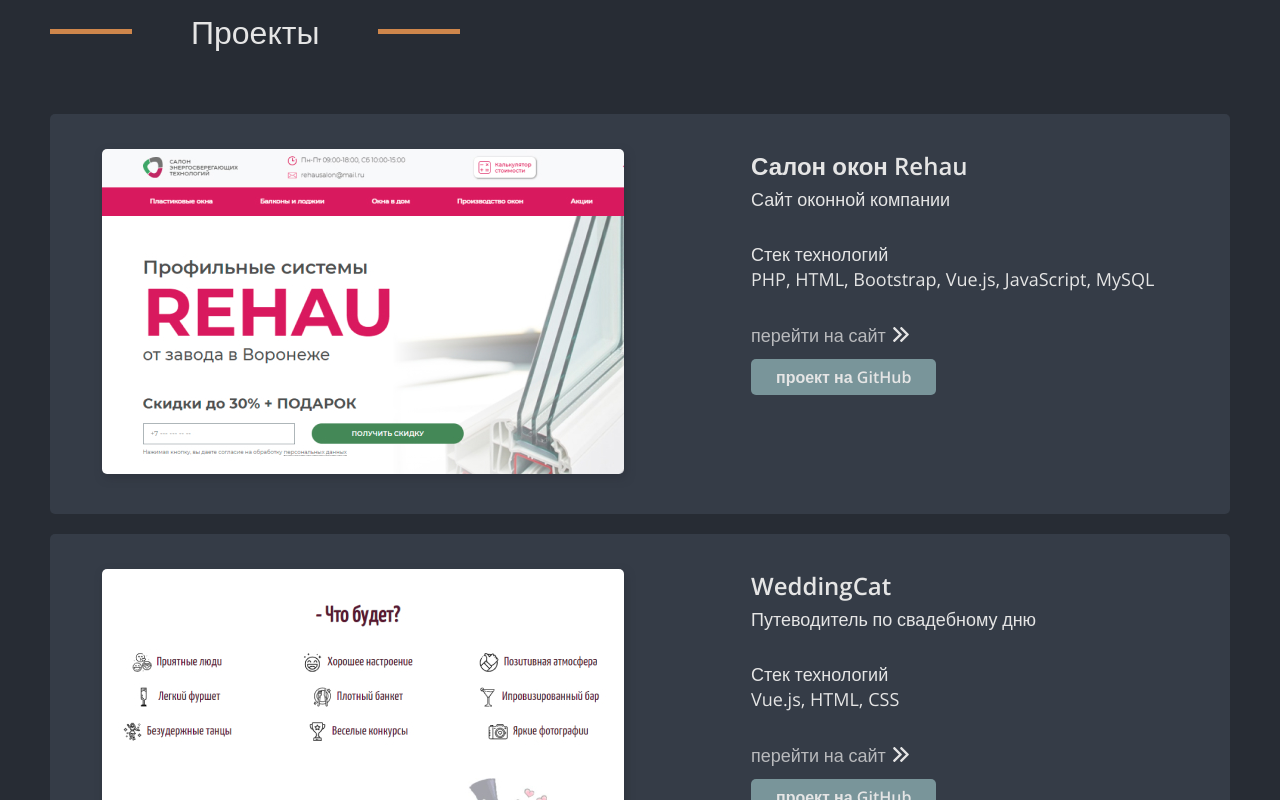
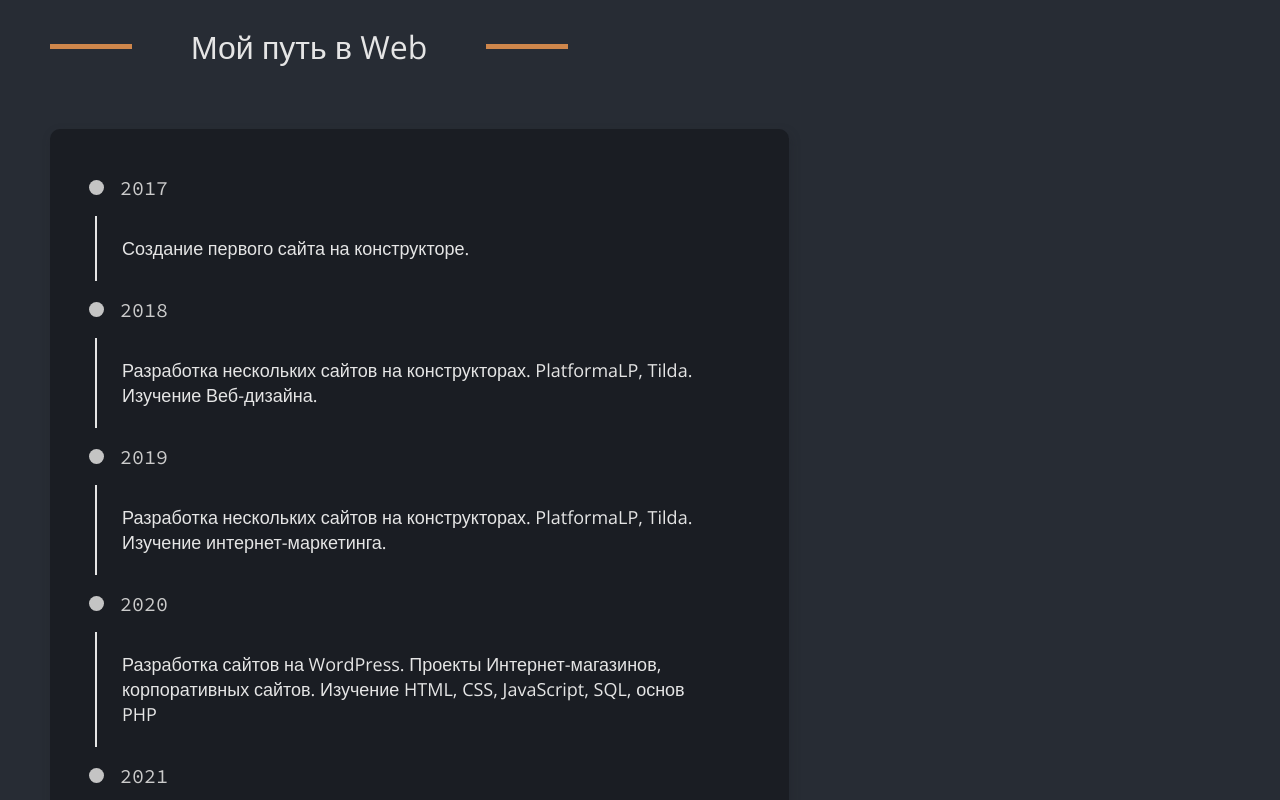
Before and after one commit to cla55ik/resume, a Vue app: page / in a window 1280 px wide. Shown: the part 1620-2420 px from the top of the page. Built offline with nearby package versions, Linux system fonts and the light colour scheme; what vue-yandex-metrika would draw is missing.

Commit message:
add MyWay component

```diff
--- a/src/App.vue
+++ b/src/App.vue
@@ -2,6 +2,7 @@
 
   <Head />
   <Resume/>
+  <MyWay/>
   <Projects/>
   <Footer/>
 </template>
@@ -13,13 +14,14 @@
 import Resume from '@/components/Resume.vue'
 import Projects from '@/components/Projects.vue'
 import Footer from '@/components/Footer.vue'
+import MyWay from '@/components/MyWay.vue'
 
 
 
 export default {
   name: 'App',
   components: {
-    Head, Resume,Projects,Footer
+    Head, Resume,Projects,Footer,MyWay,
   },
 
 }
--- a/src/components/Footer.vue
+++ b/src/components/Footer.vue
@@ -26,6 +26,7 @@
 
 <style scoped>
     .footer-wrapper{
+        background-color: #1A1D23;
         display: flex;
         flex-wrap: wrap;
         margin-top: 40px;
@@ -33,8 +34,10 @@
         font-weight: 300;
         font-size: 16px;
         line-height: 24px;
-
+        border-radius: 10px;
+        padding: 20px 25px;
         color: #E5E5E5;
+        filter: drop-shadow(2px 4px 5px rgba(26, 29, 35, 0.25));
     }
 
 
@@ -50,4 +53,11 @@
     }
 
 
+    @media screen and (min-width:1200px){
+        .footer-wrapper{
+            margin: 70px 0px 30px 0px;
+            padding: 30px 40px;
+        }
+    }
+
 </style>
--- a/src/components/Head.vue
+++ b/src/components/Head.vue
@@ -39,6 +39,10 @@
         @extend %d-flex;
         margin-top: 25px;
         align-items: center;
+        background-color: #1A1D23;
+        padding: 20px 25px;
+        border-radius: 10px;
+        filter: drop-shadow(2px 4px 5px rgba(26, 29, 35, 0.25));
     }
 
     .head-img-text .img img{
@@ -94,8 +98,12 @@
         }
 
         .head-img-text{
+            padding: 30px 40px;
 
-            margin-top: 90px;
+        }
+
+        .typewriter{
+            margin-top: 50px;
         }
 
 
--- /dev/null
+++ b/src/components/MyWay.vue
@@ -0,0 +1,133 @@
+<template>
+    <div class="projects-title-wrapper">
+    <div class="line-orange orange-left">
+        <hr size=5px width=80px align="left" color="#CE864B">
+    </div>
+    <div>
+        <h2>Мой путь в Web</h2>
+    </div>
+    <div class="line-orange orange-right">
+        <hr size=5px width=80px align="left" color="#CE864B">
+    </div>
+</div>
+<div class="steps-wrapper" >
+    <div v-for="(step, index) in steps" :key="index">
+        <div class="year">
+            <span>
+                <img src="@/assets/img/round.svg" alt="">
+            </span>
+            <span>
+                {{ step.year }}
+            </span>
+
+        </div>
+        <div class="desc">
+            {{ step.desc }}
+        </div>
+    </div>
+
+</div>
+
+</template>
+
+<script>
+export default {
+    data: function(){
+        return{
+            steps:[
+                {year:2017, desc:'Создание первого сайта на конструкторе.'},
+                {year:2018, desc:'Разработка нескольких сайтов на конструкторах. PlatformaLP, Tilda. Изучение Веб-дизайна.'},
+                {year:2019, desc:'Разработка нескольких сайтов на конструкторах. PlatformaLP, Tilda. Изучение интернет-маркетинга.'},
+                {year:2020, desc:'Разработка сайтов на WordPress. Проекты Интернет-магазинов, корпоративных сайтов. Изучение HTML, CSS, JavaScript, SQL, основ PHP '},
+                {year:2021, desc:'Проекты Интернет-магазинов, корпоративных сайтов. Продолжение изучения HTML, CSS, JavaScript, PHP. Изучение Bootstrap, Yii2, Vue.js, sass, scss'}
+            ]
+        }
+    }
+
+}
+</script>
+
+<style lang="scss" scoped>
+     @import "@/assets/variables.scss";
+
+    h2{
+        font-size: 24px;
+        line-height: 28px;
+        font-size: normal;
+        color: $sub-title-c;
+    }
+
+    .projects-title-wrapper{
+        display: flex;
+    }
+
+
+    .projects-title-wrapper{
+        @extend %d-flex;
+        margin-top: 25px;
+        margin-bottom: 40px;
+        align-items: center;
+    }
+
+    .steps-wrapper{
+        padding: 25px;
+        border-radius: 10px;
+        text-align: left;
+        width: 100%;
+        background-color: #1A1D23;
+        width: auto;
+        margin-bottom: 70px;
+        filter: drop-shadow(2px 4px 5px rgba(26, 29, 35, 0.25));
+    }
+
+    .year{
+        @extend %resume-experience-period;
+    }
+
+    .desc{
+        @extend %resume-experience-description;
+        padding: 20px 20px 20px 25px;
+        margin: 15px 0px;
+        border-left: 2px solid #e5e5e5;
+    }
+
+    .year img{
+        width: 10px;
+        margin-left: -4px;
+        margin-right: 15px;
+    }
+
+    @media screen and (min-width:1200px) {
+        .projects-title-wrapper{
+
+            margin-top: 90px;
+            margin-bottom: 60px;
+
+        }
+
+         h2{
+            font-size: 32px;
+            line-height: 44px;
+
+        }
+
+         .steps-wrapper{
+            padding: 45px;
+            width: 55%;
+            filter: drop-shadow(2px 4px 5px rgba(26, 29, 35, 0.25));
+            margin-bottom: 0px;
+        }
+
+        .desc{
+            padding: 20px 20px 20px 25px;
+            margin: 15px 0px;
+            border-left: 2px solid #e5e5e5;
+        }
+
+        .year img{
+            width: 15px;
+            margin-left: -6px;
+            margin-right: 16px;
+        }
+    }
+</style>
```
Also changed, not shown: src/assets/img/round.svg (added).
